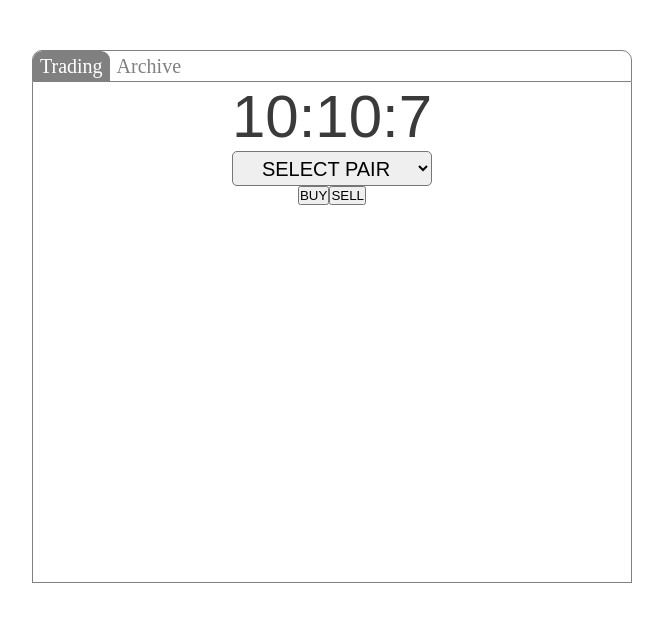
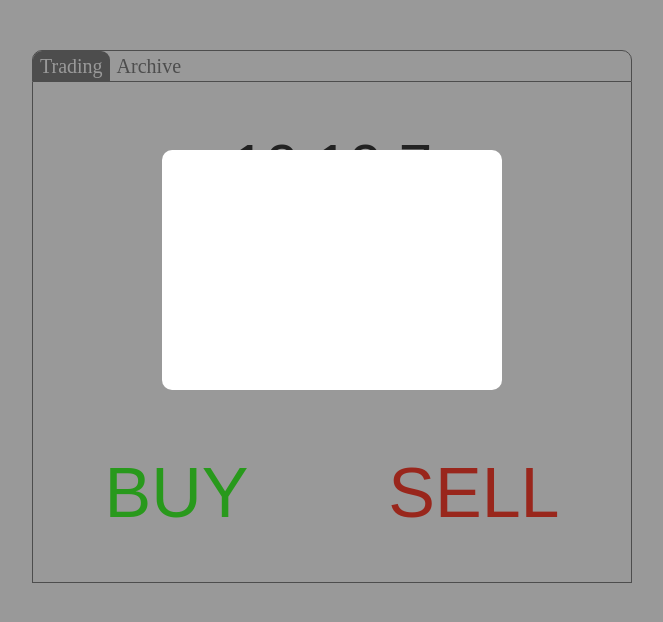
Before and after one commit to kartemdev/buy-sell, a React (Create React App) app: page / in a window 1280 px wide. Shown: the top 622 px of the page, without its empty margins (308-971 px from the left). Built offline with nearby package versions, Linux system fonts and the light colour scheme.

Commit message:
create TradingButtons, TradingModal & redux storage for him

```diff
--- a/src/components/CurrencyPairSelector/CurrencyPairSelector.jsx
+++ b/src/components/CurrencyPairSelector/CurrencyPairSelector.jsx
@@ -4,8 +4,6 @@ import styles from './CurrencyPairSelector.module.css';
 
 function CurrencyPairSelector() {
   const optionsList = useSelector((store) => store.currenciesPairs.list);
-
-  const { chosenPair } = useSelector((store) => store.chosenCurrencyPair);
 
   const dispatch = useDispatch();
 
--- a/src/components/CurrencyPairSelector/CurrencyPairSelector.module.css
+++ b/src/components/CurrencyPairSelector/CurrencyPairSelector.module.css
@@ -1,8 +1,9 @@
 .select {
-  height: 35px;
-  width: 200px;
-  font-size: 20px;
+  height: 55px;
+  width: 300px;
+  font-size: 30px;
   border-radius: 5px 5px 5px 5px;
+  color: rgb(40, 40, 40);
 }
 
 .option {
--- /dev/null
+++ b/src/components/TradingModalVolume/TradingModalVolume.jsx
@@ -0,0 +1,27 @@
+import { useDispatch, useSelector } from 'react-redux';
+import { onClose } from '../../redux/slices/modalSlice';
+import styles from './TradingModalVolume.module.css';
+
+function TradingModalVolume() {
+  const modal = useSelector((store) => store.modal);
+
+  const dispatch = useDispatch();
+
+  console.log(modal.side);
+  return (
+    <div
+      className={modal.active ? `${styles.modal} ${styles.active}` : `${styles.modal}`}
+      onClick={() => dispatch(onClose())}
+    >
+      <div
+        className={modal.active ? `${styles.modalBody} ${styles.active}` : `${styles.modalBody}`}
+        onClick={(e) => e.stopPropagation}
+      >
+        <div className={styles.modalHeader} />
+        <div className={styles.modalContent} />
+      </div>
+    </div>
+  );
+}
+
+export default TradingModalVolume;
--- /dev/null
+++ b/src/components/TradingModalVolume/TradingModalVolume.module.css
@@ -0,0 +1,33 @@
+.modal {
+  height: 100vh;
+  width: 100vw;
+  background-color: rgba(0,0,0,0.4);
+  position: fixed;
+  top: 0;
+  left: 0;
+  display: flex;
+  justify-content: center;
+  opacity: 0;
+  pointer-events: none;
+  transition: 0.5s;
+}
+
+.modal.active {
+  opacity: 1;
+  pointer-events: all;
+}
+
+.modalBody {
+  margin-top: 150px;
+  padding: 20px;
+  border-radius: 10px;
+  background-color: white;
+  height: 200px;
+  width: 300px;
+  transform: scale(0.5);
+  transition: 0.4s all;
+}
+
+.modalBody.active {
+  transform: scale(1);
+}
--- a/src/components/TradingPage/TradingPage.jsx
+++ b/src/components/TradingPage/TradingPage.jsx
@@ -1,17 +1,20 @@
+import { useState } from 'react';
 import CurrencyPairSelector from '../CurrencyPairSelector/CurrencyPairSelector';
+import TradingModalVolume from '../TradingModalVolume/TradingModalVolume';
+import TradingSideButtons from '../TradingSideButtons/TradingSideButtons';
 import TradingWatch from '../TradingWatch/TradingWatch';
 import styles from './TradingPage.module.css';
 
 function TradingPage() {
   return (
-    <div className={styles.mainContainer}>
-      <TradingWatch />
-      <CurrencyPairSelector />
-      <div>
-        <button type="button">BUY</button>
-        <button type="button">SELL</button>
+    <>
+      <div className={styles.mainContainer}>
+        <TradingWatch />
+        <CurrencyPairSelector />
+        <TradingSideButtons />
       </div>
-    </div>
+      <TradingModalVolume />
+    </>
   );
 }
 
--- a/src/components/TradingPage/TradingPage.module.css
+++ b/src/components/TradingPage/TradingPage.module.css
@@ -1,6 +1,7 @@
 .mainContainer {
+  height: 500px;
   display: flex;
   flex-direction: column;
-  justify-content: center;
+  justify-content: space-around;
   align-items: center;
 }
--- /dev/null
+++ b/src/components/TradingSideButtons/TradingSideButtons.jsx
@@ -0,0 +1,24 @@
+import { useDispatch, useSelector } from 'react-redux';
+import { onOpen } from '../../redux/slices/modalSlice';
+import styles from './TradingSideButtons.module.css';
+
+function TradingSideButtons() {
+  const { chosenPair } = useSelector((store) => store.chosenCurrencyPair);
+
+  const dispatch = useDispatch();
+
+  return (
+    <div className={styles.btnContainer}>
+      <button type="button" className={styles.btnBuy} onClick={() => dispatch(onOpen('BUY'))}>
+        BUY<br />
+        {chosenPair.sidePriceBuy}
+      </button>
+      <button type="button" className={styles.btnSell} onClick={() => dispatch(onOpen('SELL'))}>
+        SELL<br />
+        {chosenPair.sidePriceSell}
+      </button>
+    </div>
+  );
+}
+
+export default TradingSideButtons;
--- /dev/null
+++ b/src/components/TradingSideButtons/TradingSideButtons.module.css
@@ -0,0 +1,21 @@
+.btnContainer {
+  width: 595px;
+  display: flex;
+  justify-content: space-around;
+}
+
+.btnBuy {
+  border: 0;
+  background-color: white;
+  color: rgb(68, 255, 47);
+  cursor: pointer;
+  font-size: 70px;
+}
+
+.btnSell {
+  border: 0;
+  background-color: white;
+  color: rgb(255, 64, 47);
+  cursor: pointer;
+  font-size: 70px;
+}
--- a/src/redux/index.js
+++ b/src/redux/index.js
@@ -2,10 +2,12 @@ import { configureStore } from '@reduxjs/toolkit';
 import { combineReducers } from 'redux';
 import chosenCurrencyPairSlice from './slices/chosenCurrencyPairSlice';
 import currenciesPairsSlice from './slices/currenciesPairsSlice';
+import modalSlice from './slices/modalSlice';
 
 const rootReducer = combineReducers({
   chosenCurrencyPair: chosenCurrencyPairSlice,
   currenciesPairs: currenciesPairsSlice,
+  modal: modalSlice,
 });
 
 export const store = configureStore({
--- a/src/redux/slices/currenciesPairsSlice.js
+++ b/src/redux/slices/currenciesPairsSlice.js
@@ -6,8 +6,8 @@ const currenciesPairsSlice = createSlice({
     list: [
       {
         name: 'USD/CAD_TOM',
-        sidePriceBuy: 1.57,
-        sidePriceSell: 1.53,
+        sidePriceBuy: 1.5766,
+        sidePriceSell: 1.5745,
       },
       {
         name: 'USD/RUB_TOM',
--- /dev/null
+++ b/src/redux/slices/modalSlice.js
@@ -0,0 +1,24 @@
+/* eslint-disable no-param-reassign */
+import { createSlice } from '@reduxjs/toolkit';
+
+const modalSlice = createSlice({
+  name: 'slice',
+  initialState: {
+    active: true,
+    side: null,
+  },
+  reducers: {
+    onOpen(state, action) {
+      state.active = true;
+      state.side = action.payload;
+    },
+
+    onClose(state) {
+      state.active = false;
+      state.side = null;
+    }
+  }
+});
+
+export default modalSlice.reducer;
+export const { onOpen, onClose } = modalSlice.actions;
```
